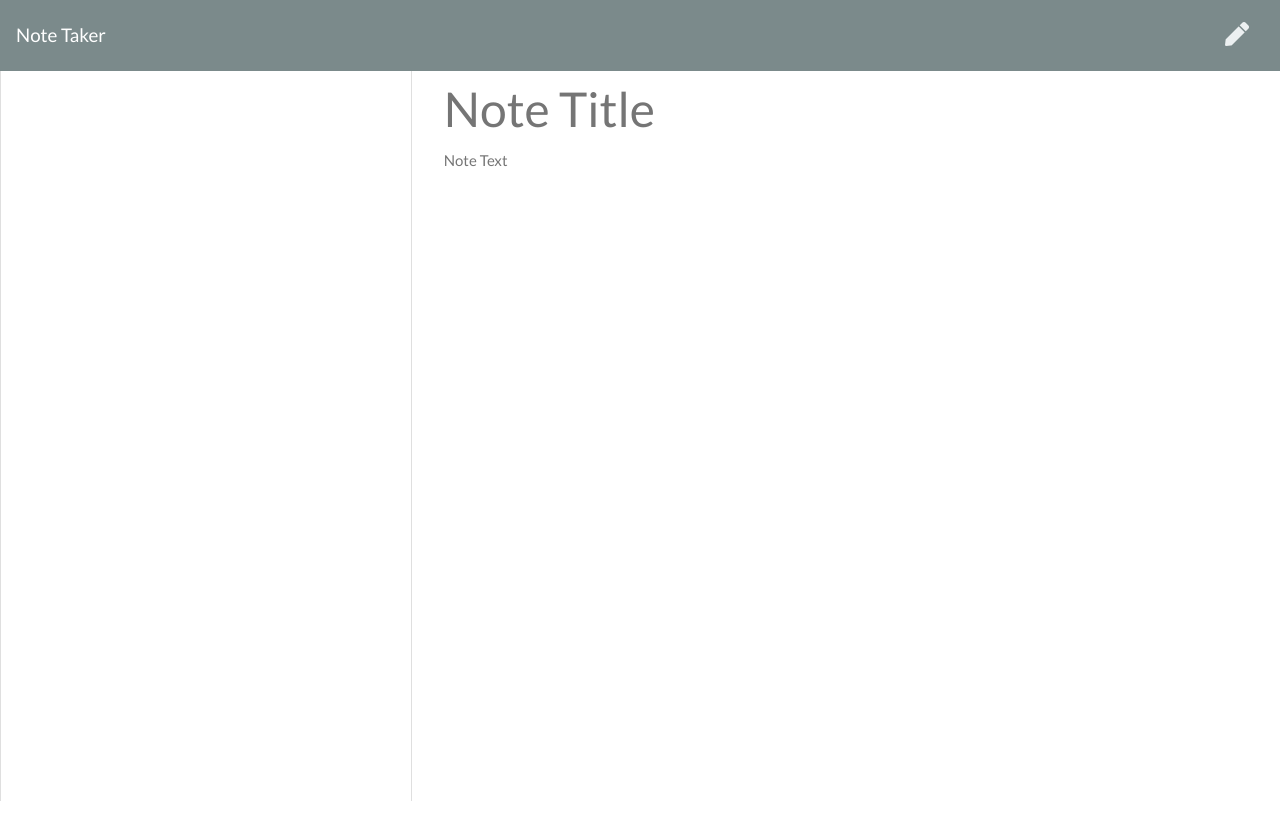
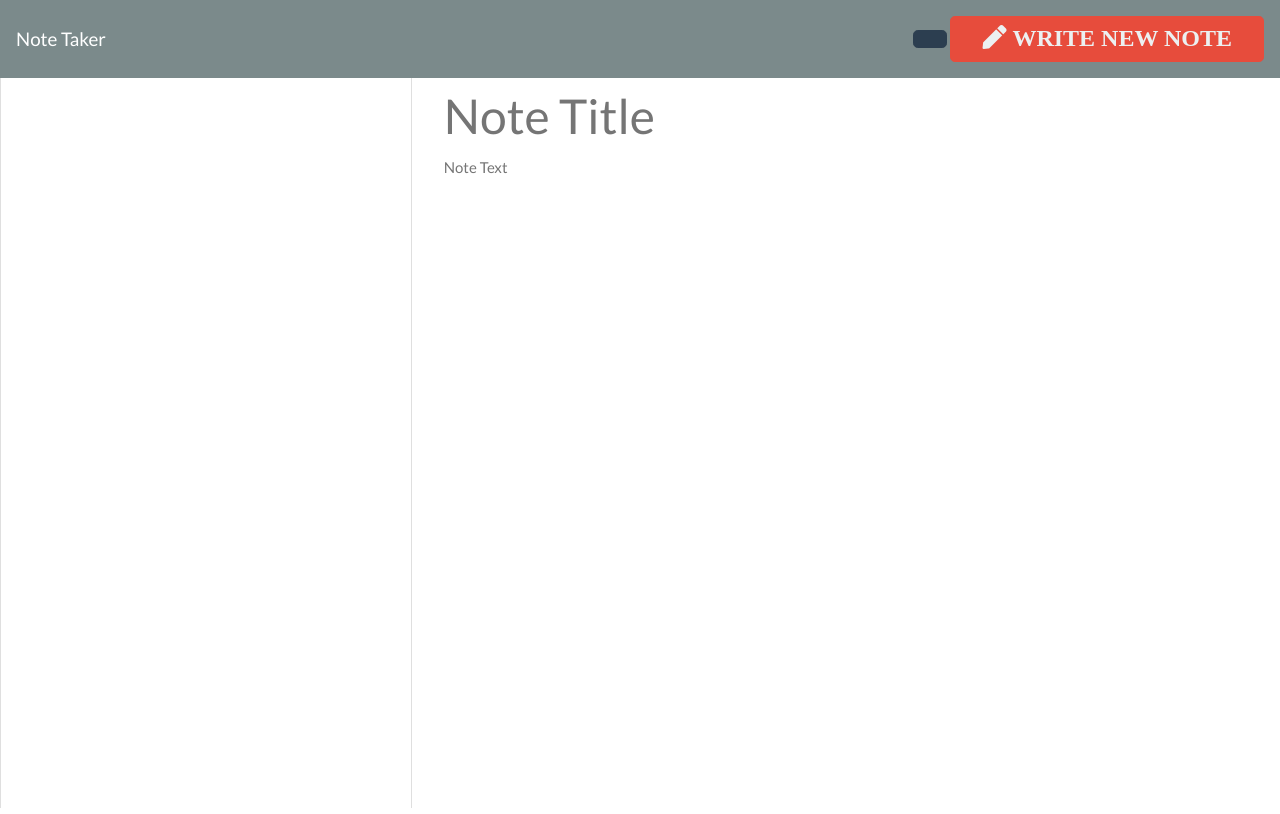
Before and after one commit to hhawm/hw11-note_taker, a website: page public/notes.html in a window 1280 px wide. Drawn offline with nearby package versions, Linux system fonts and the light colour scheme; no server answers.

Commit message:
working on it

```diff
--- a/public/notes.html
+++ b/public/notes.html
@@ -16,8 +16,10 @@
   <nav class="navbar navbar-dark bg-dark">
     <a class="navbar-brand" href="/">Note Taker</a>
     <div class="icons">
-      <i class="fas fa-save text-light save-note"></i>
-      <i class="fas fa-pen text-light new-note"></i>
+      <a href="/tables"><button class="btn btn-lg btn-primary"><i class="fas fa-save text-light save-note"> VIEW SAVED
+            NOTES</i></button></a>
+      <a href="/reserve"><button class="btn btn-lg btn-danger"><i class="fas fa-pen text-light new-note"> WRITE NEW
+            NOTE</i></button></a>
     </div>
   </nav>
   <div class="container-fluid">
```
Also changed, not shown: public/index.html (+1 -5 lines).
